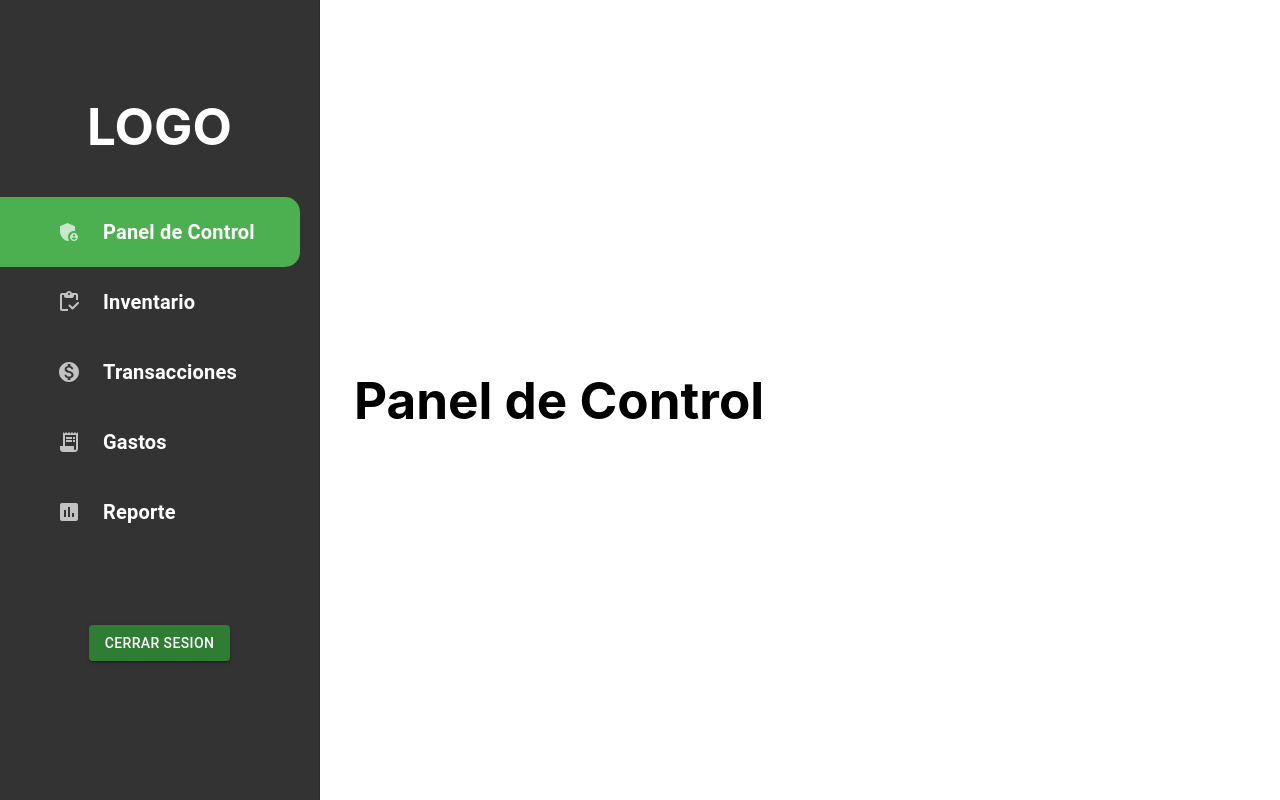
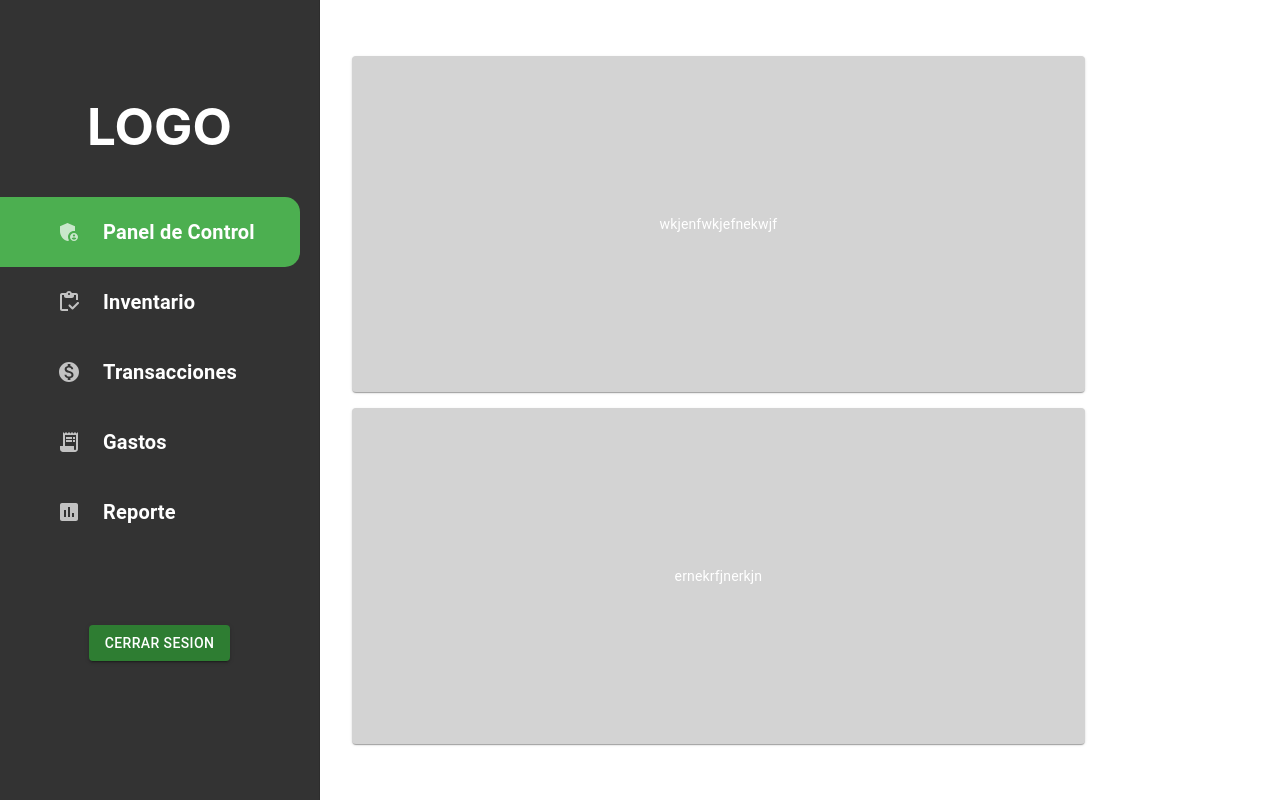
Before and after one commit to CarlosMtz1281/Artemis, a React (Vite) app in the folder Artemis/: page /PanelControl in a window 1280 px wide. Built offline with nearby package versions, Linux system fonts and the light colour scheme.

Commit message:
start(widget)

```diff
--- a/Artemis/src/pages/PanelControl/PanelControl.tsx
+++ b/Artemis/src/pages/PanelControl/PanelControl.tsx
@@ -1,4 +1,25 @@
 import React from 'react'
+
+// Material UI
+import { styled } from '@mui/material/styles';
+import Box from '@mui/material/Box';
+import Paper from '@mui/material/Paper';
+import Grid from '@mui/material/Unstable_Grid2';
+
+import {colors} from '../../css/constants'
+
+const Item = styled(Paper)(({ theme }) => ({
+  backgroundColor: theme.palette.mode === 'dark' ? '#1A2027' : '#D3D3D3',
+  ...theme.typography.body2,
+  padding: theme.spacing(1),
+  display: 'flex',
+  flexDirection: 'column',
+  alignItems: 'center',
+  justifyContent: 'center',
+  color: colors.whiteTxt,
+  minWidth: "56vw",
+  minHeight: "40vh",
+}));
 
 // STYLE
 import {styles} from './styles'
@@ -7,7 +28,18 @@ import './PanelControl.css'
 const PanelControl = () => {
     return (
         <>
-        <h1 style={styles.mainTitle}>Panel de Control </h1>
+        <Box>
+            <Grid>
+                <Item>
+                    wkjenfwkjefnekwjf
+                </Item>
+            </Grid>
+            <Grid>
+                <Item>
+                    ernekrfjnerkjn
+                </Item>
+            </Grid>
+        </Box>
         </>
     )
 }
```
Also changed, not shown: 1 other file (tests, documents, lock files or other folders).
